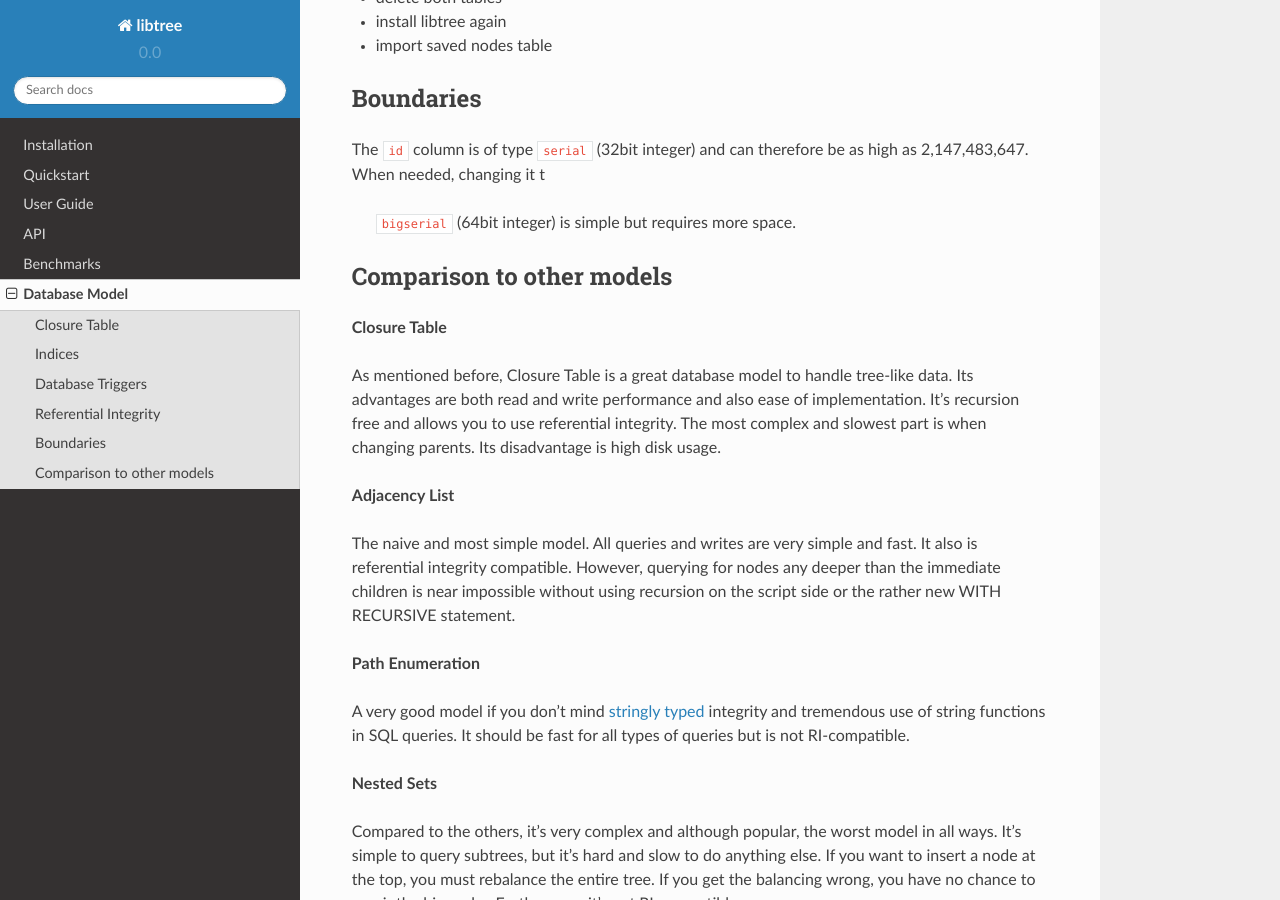
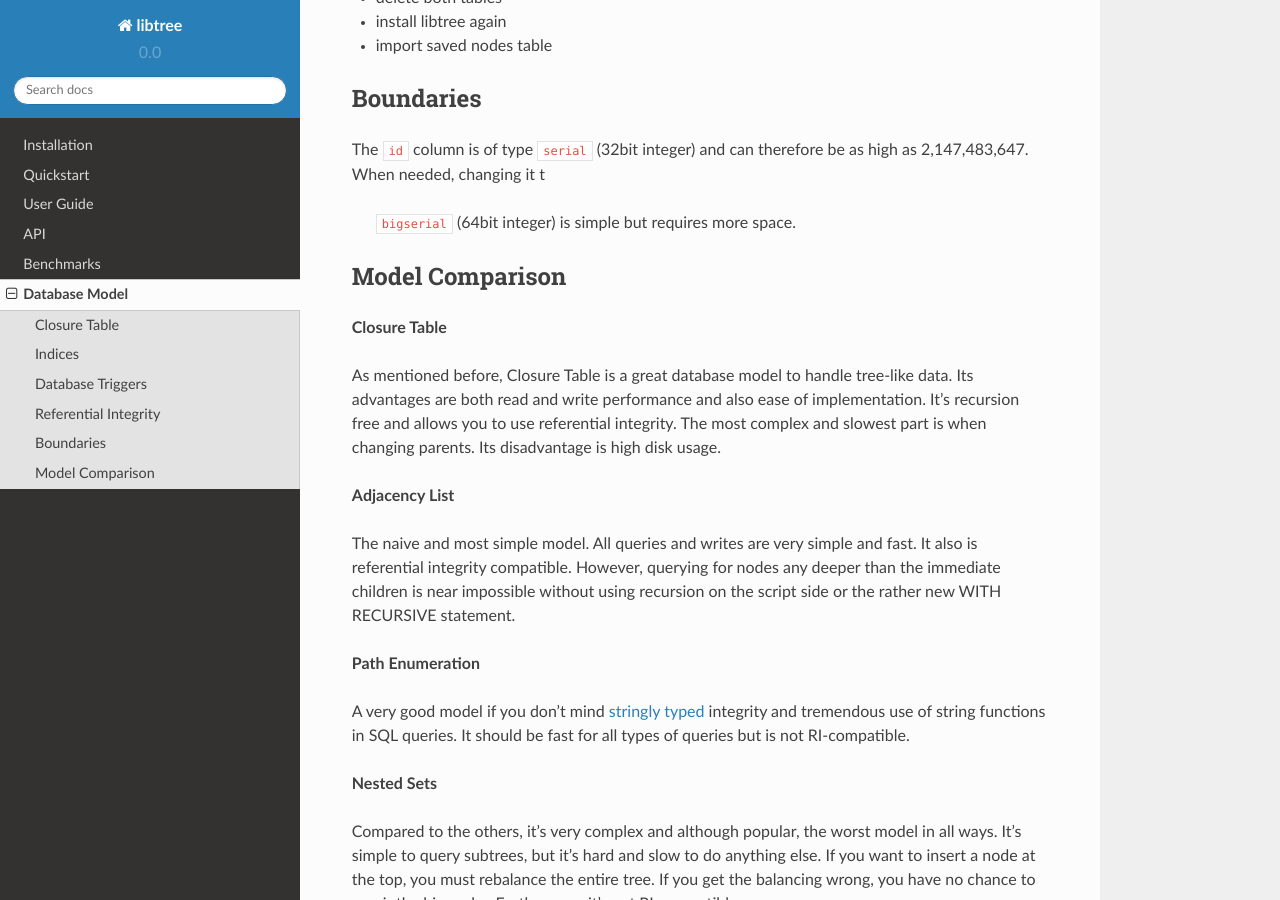
Before and after one commit to vortec/libtree, a Sphinx documentation site: the page built from docs/source/db_model.rst, in a window 1280 px wide and 900 px high, scrolled down 2385 px. Built offline with Sphinx 7.4.7 and the Read the Docs theme 2.0.0, drawn with Linux system fonts in a browser that asks for light colours.

Commit message:
rename Comparison to other models -> Model Comparison

```diff
--- a/docs/source/db_model.rst
+++ b/docs/source/db_model.rst
@@ -133,8 +133,8 @@ therefore be as high as 2,147,483,647. When needed, changing it t
  ``bigserial`` (64bit integer) is simple but requires more space.
 
 
-Comparison to other models
---------------------------
+Model Comparison
+----------------
 **Closure Table**
 
 As mentioned before, Closure Table is a great database model to handle
```
